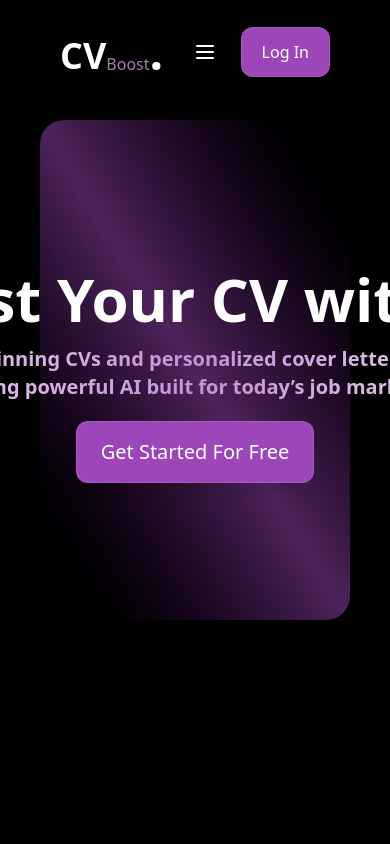
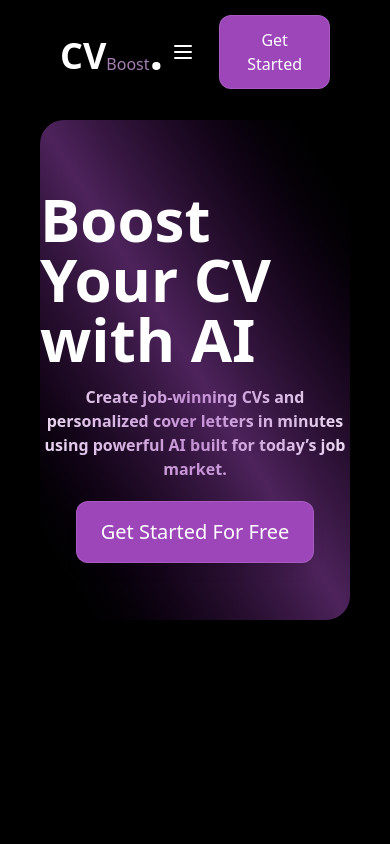
Before and after one commit to RaulSchiop/CVBoost, a Next.js app in the folder frontend/: page / in a window 390 px wide. Shown: the top 844 px of the page. Built offline with nearby package versions, Linux system fonts and the light colour scheme.

Commit message:
responsiveness change

```diff
--- a/frontend/src/Components/Buttons/LogInButton.tsx
+++ b/frontend/src/Components/Buttons/LogInButton.tsx
@@ -17,10 +17,10 @@ export default function LogInBtn() {
 
             transition: { type: "spring", duration: 0.4 },
          }}
-         className="text-white flex items-center justify-between px-5 py-3 bg-accent-500 backdrop-blur-md border
+         className="text-white flex items-center justify-between px-4 py-3 bg-accent-500 backdrop-blur-md border
                    border-accent-700/30 rounded-xl shadow-lg active:bg-accent-300"
       >
-         <h1 className="text-white ">Log In</h1>
+         <h1 className="text-white ">Get Started</h1>
       </motion.button>
    );
 }
--- a/frontend/src/Components/Header/Header.tsx
+++ b/frontend/src/Components/Header/Header.tsx
@@ -34,7 +34,7 @@ export default function Header() {
             duration: 0.5,
             bounce: 0.2,
          }}
-         className="fixed top-5 w-full h-16 flex items-center justify-between px-15 md:px-25 z-50 "
+         className="fixed top-5 w-full h-16 flex items-center justify-between px-15 md:px-20 z-50 "
       >
          <Link href={"/"}>
             <Logo></Logo>
--- a/frontend/src/app/page.tsx
+++ b/frontend/src/app/page.tsx
@@ -12,8 +12,9 @@ export default function Home() {
          <div className="flex flex-col items-center pt-30 gap-6 p-10 min-h-screen ">
             <Header></Header>
             <div className="flex items-center justify-center flex-col gap-5 bg-gradient-to-bl from-black via-accent-500/50 to-black w-full h-[500px] rounded-3xl">
+               {/* hero part */}
                <Title title="Boost Your CV with AI">
-                  <p className="text-xl mt-2 font-bold w-2xl text-center bg-gradient-to-r from-accent-900 via-accent-700 to-accent-900 bg-clip-text text-transparent">
+                  <p className="text-[16px] md:text-2xl mt-2 font-bold  md:w-2xl md:px-20 lg:px-0 text-center bg-gradient-to-r from-accent-900 via-accent-700 to-accent-900 bg-clip-text text-transparent">
                      Create job-winning CVs and personalized cover letters in
                      minutes using powerful AI built for today’s job market.
                   </p>
```
